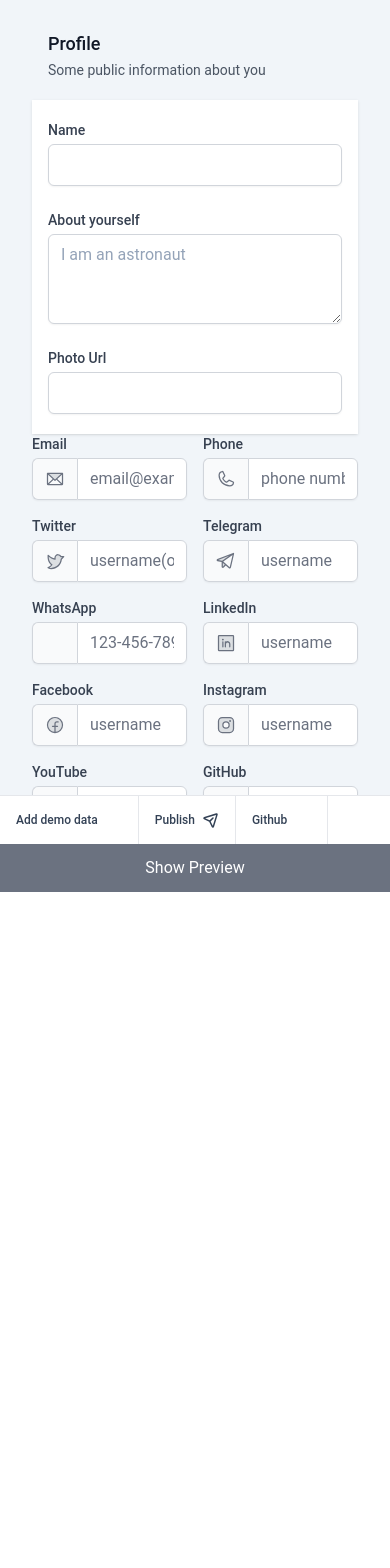
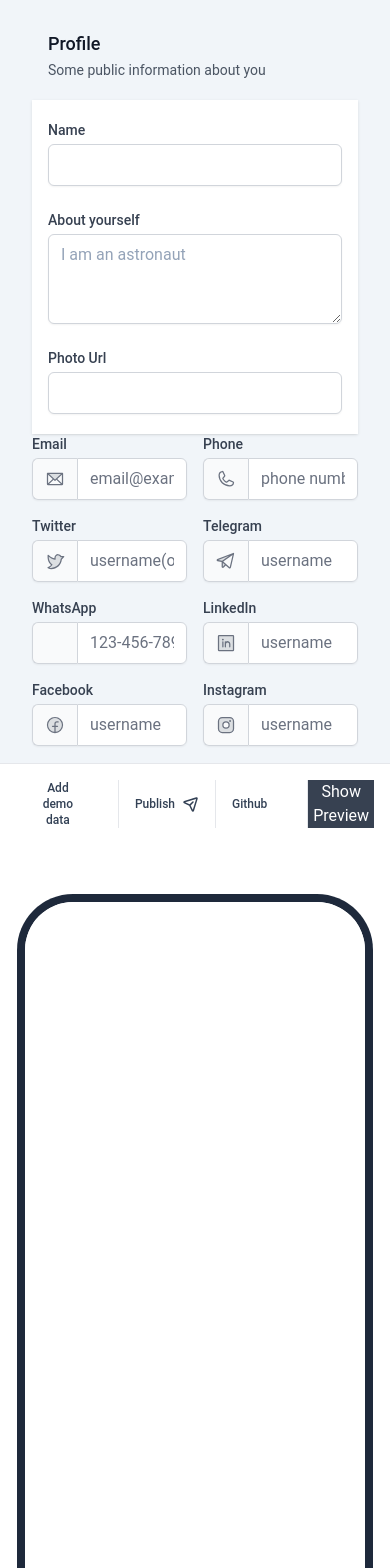
Before and after one commit to pratiksardar/xqr, a Nuxt app: page / in a window 390 px wide. Shown: the top 1568 px of the page. Before the commit the page ends 892 px from the top, so only its background shows below. Built offline with nearby package versions, Linux system fonts and the light colour scheme; some icons are missing.

Commit message:
trying to fix for iphone agaain

```diff
--- a/pages/index.vue
+++ b/pages/index.vue
@@ -25,7 +25,13 @@
         <app-form-hr />
         <app-form-links v-model="data.ls" />
       </div>
-      <div class="border-t bg-white flex items-center">
+    </div>
+    <div class="md:col-span-1 h-screen flex flex-col bg-white">
+      <div class="flex-1 overflow-y-auto">
+        <app-form-preview :data="data" />
+      </div>
+    </div>
+    <div class="fixed bottom-0 left-0 right-0 bg-white border-t flex items-center justify-between p-4">
       <button
         @click="prefillDemoData"
         class="h-12 flex items-center space-x-2 px-4 border-r text-xs font-medium bg-white text-slate-700"
@@ -40,28 +46,21 @@
         <span> Publish </span>
         <Icon icon="ph:paper-plane-tilt-bold" class="h-4 w-4" />
       </button>
-        <!-- href="https://github.com/fayazara/onelink" -->
       <a
-          href="https://github.com/pratiksardar/xqr"
+        href="https://github.com/fayazara/onelink"
         target="_blank"
         class="h-12 flex items-center space-x-2 px-4 border-r text-xs font-medium bg-white text-slate-700"
       >
         <span> Github </span>
         <Icon icon="mdi:github" class="h-4 w-4" />
       </a>
-      </div>
-    </div>
-    <div class="md:col-span-1 h-screen flex flex-col bg-white">
       <button
         @click="togglePreview"
-        class="md:hidden h-12 flex items-center justify-center bg-gray-500 text-white"
+        class="h-12 flex items-center justify-center bg-gray-700 text-white"
       >
         <span v-if="showPreview">Hide Preview</span>
         <span v-else>Show Preview</span>
       </button>
-      <div v-show="showPreview" class="flex-1 overflow-y-auto">
-        <app-form-preview :data="data" />
-      </div>
     </div>
   </div>
 </template>
@@ -99,7 +98,7 @@ const togglePreview = () => {
 
 const prefillDemoData = () => {
   data.value = {
-    n: "Pratik ",
+    n: "John Snow ",
     d: "I’m John Snow, the king in the north. I know Nothing.",
     i: "https://i.insider.com/56743fad72f2c12a008b6cc0",
     em: "northking@gmail.com",
```
Lines whose indentation alone changed are shown as unchanged.
